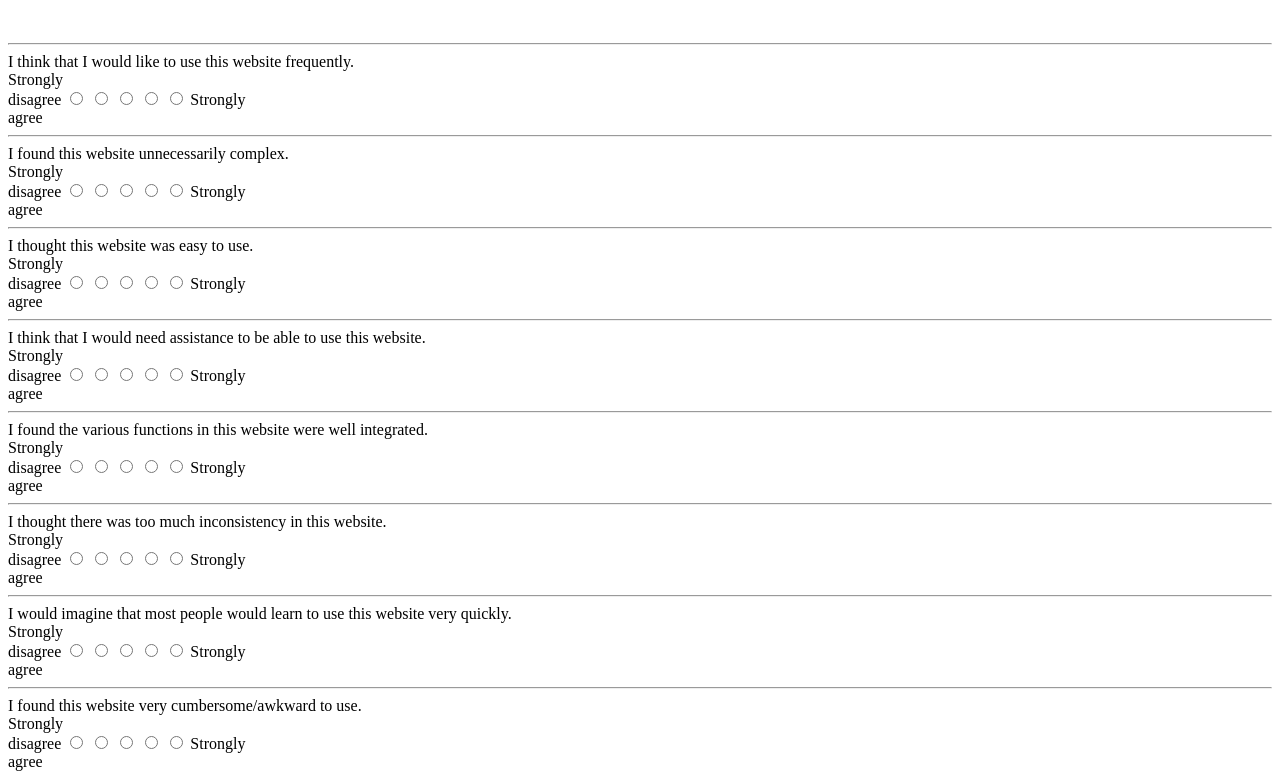
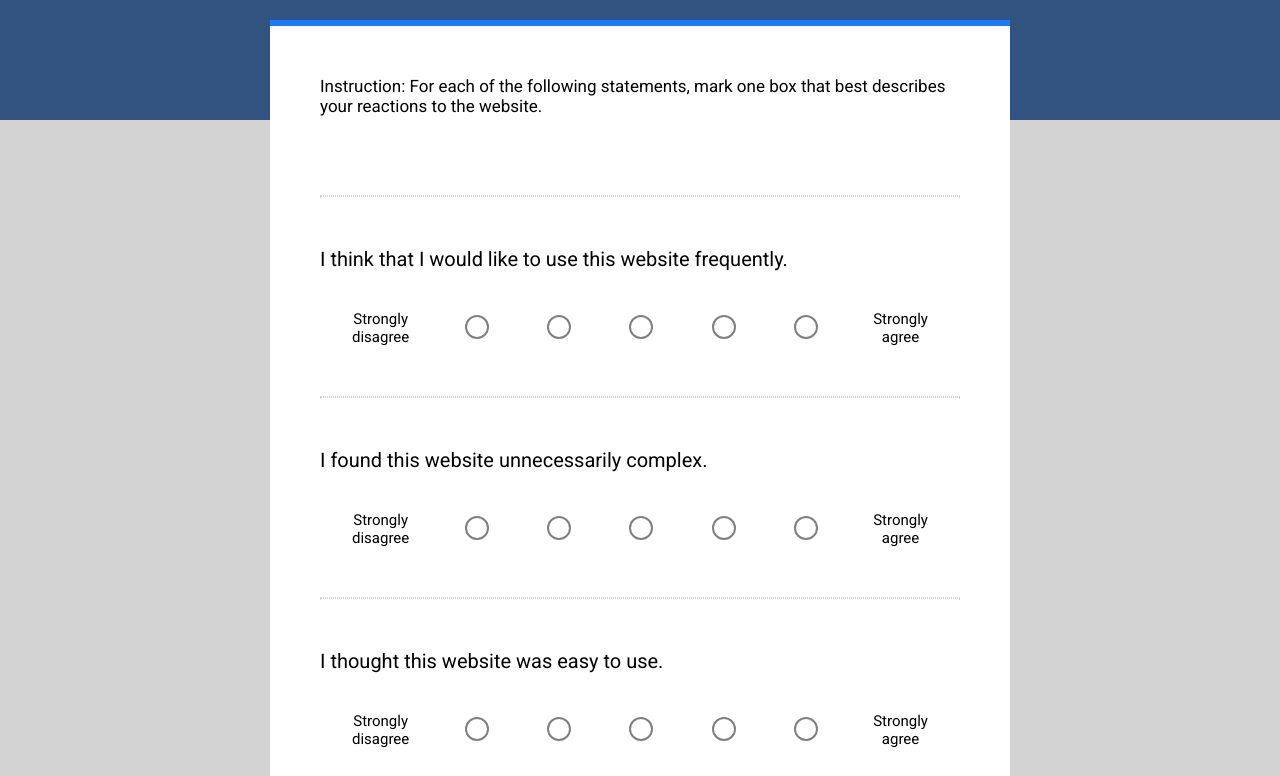
Before and after one commit to sanktion13/my-sus-app, a plain HTML site: page index.html in a window 1280 px wide. Shown: the part 168-944 px from the top of the page. Drawn offline with Linux system fonts and the light colour scheme; the site is published under a folder, as on GitHub Pages, so addresses that start at the root find nothing.

Commit message:
updated css and javascript file link

```diff
--- a/index.html
+++ b/index.html
@@ -13,7 +13,7 @@
     <title>System Usability Questionnaire</title>
     <link rel="stylesheet" href="https://use.fontawesome.com/releases/v5.8.1/css/all.css" integrity="sha384-50oBUHEmvpQ+1lW4y57PTFmhCaXp0ML5d60M1M7uH2+nqUivzIebhndOJK28anvf" crossorigin="anonymous">
     <link href="https://fonts.googleapis.com/css?family=Roboto:400,700" rel="stylesheet">
-    <link href="/_css/sus-style.css" rel="stylesheet">
+    <link href="_css/sus-style.css" rel="stylesheet">
 
 </head>
 <body>
@@ -311,6 +311,6 @@
             <p class="footer-text">This questionnaire is based on the System Usability Scale &lpar;SUS&rpar;, which was developed by John Brooke while working at Digital Equipment Corporation. &copy; Digital Equipment Corporation, 1986.<br><br>This page is designed and hand coded by Weinan Li. Visit <a href="http://www.weinanli.com" target="_blank">weinanli.com</a> for more information.</p>
         </div>
     </footer>
-    <script type="text/javascript" src="/_script/sus-script.js"></script>
+    <script type="text/javascript" src="_script/sus-script.js"></script>
 </body>
 </html>
```
